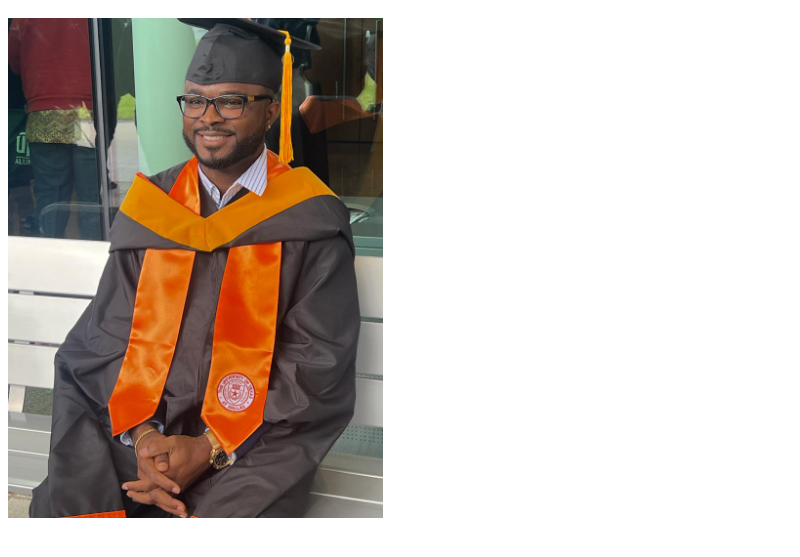
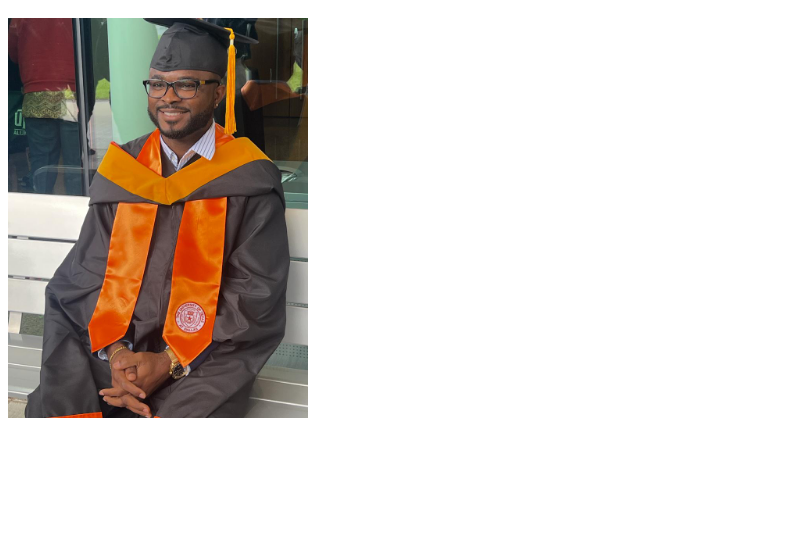
Before and after one commit to DoingsLLC/doingsllc, a plain HTML site: page index.html in a window 1280 px wide. Shown: the part 165-722 px from the top of the page, without its empty margins (0-800 px from the left). Drawn offline with Linux system fonts and the light colour scheme.

Commit message:
Update index.html

```diff
--- a/index.html
+++ b/index.html
@@ -6,7 +6,7 @@
 
 <div>
 
-<image src="peterobi.jpg" height="500">
+<image src="peterobi.jpg" height="400">
 
 </div>
 </html>
```
